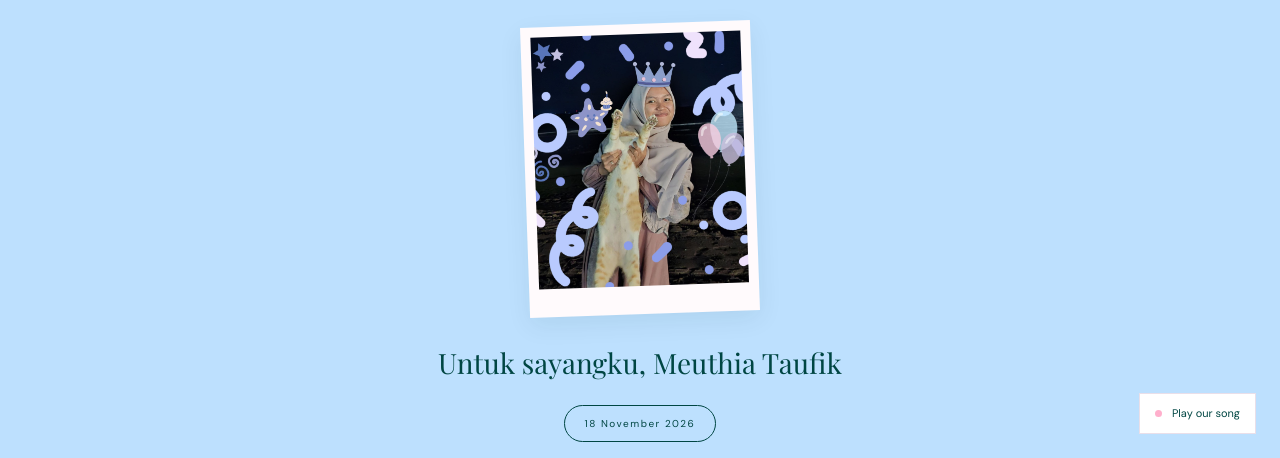
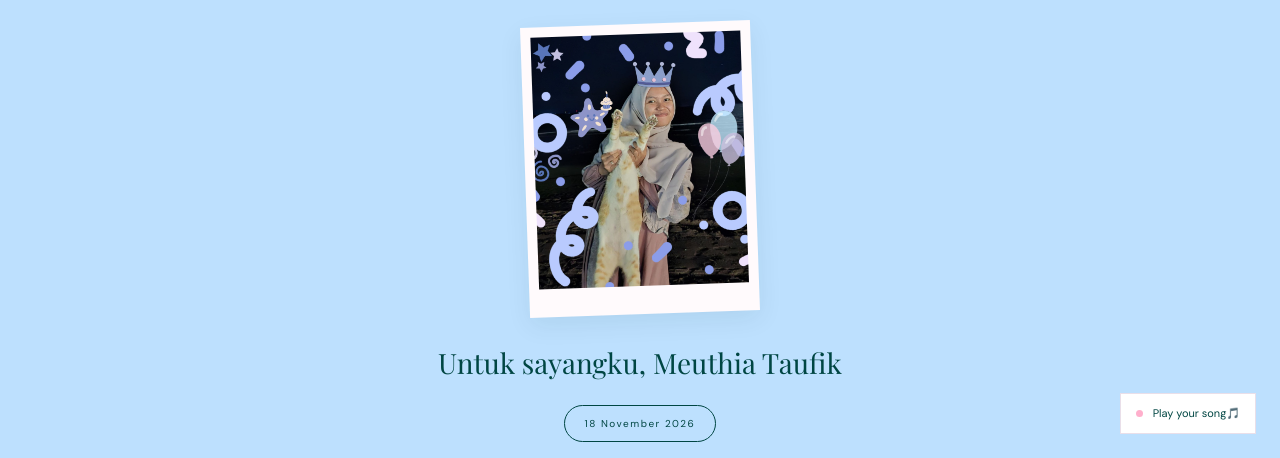
Before and after one commit to Asteroid465/meu-s-birthday, a plain HTML site: page index.html in a window 1280 px wide. Shown: the part 342-800 px from the top of the page. Drawn offline with nearby package versions, Linux system fonts and the light colour scheme.

Commit message:
Update music button label to 'Play your song🎵'

```diff
--- a/index.html
+++ b/index.html
@@ -180,7 +180,7 @@
     <button class="music-control" id="musicButton" type="button"
         aria-label="Play background music" aria-pressed="false">
         <span class="music-indicator" aria-hidden="true"></span>
-        <span id="musicLabel">Play our song</span>
+        <span id="musicLabel">Play your song🎵</span>
     </button>
 </body>
 </html>
```
